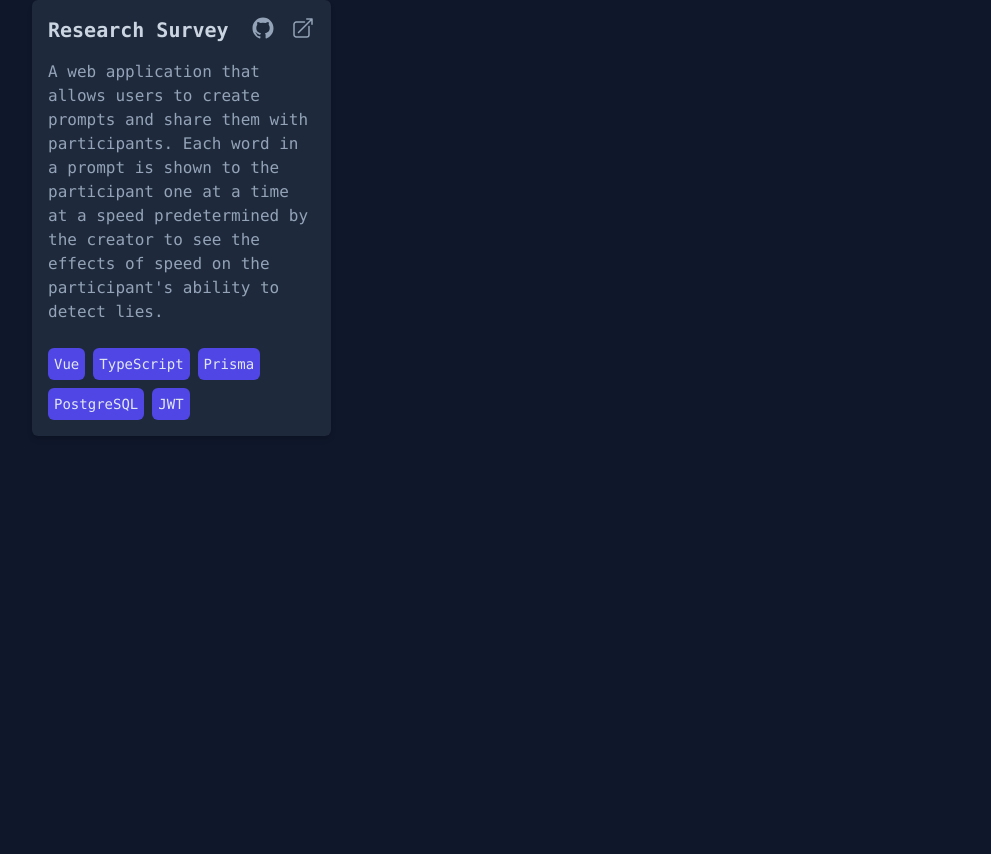
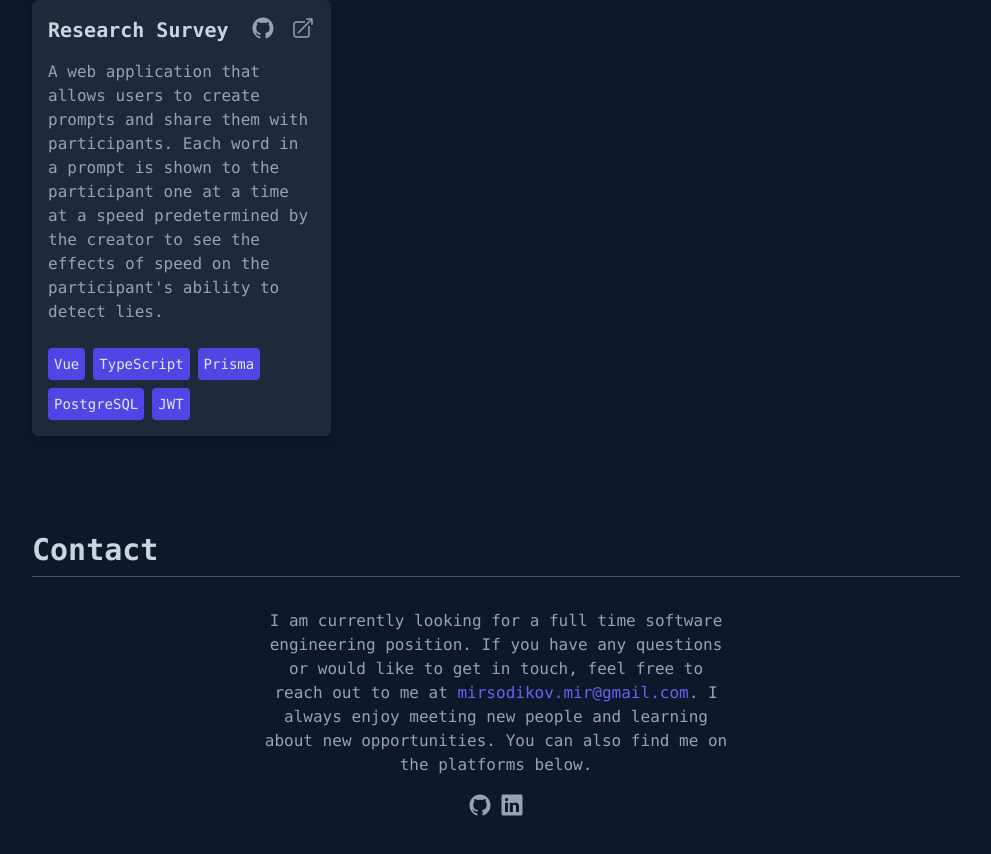
Before and after one commit to mir-mirsodikov/www.mmir.dev, a Next.js app: page / in a window 1280 px wide. Shown: the part 2831-3685 px from the top of the page, without its empty margins (144-1135 px from the left). Before the commit the page ends 3379 px from the top, so only its background shows below. Built offline with nearby package versions, Linux system fonts and the light colour scheme.

Commit message:
Added contact section

```diff
--- a/app/page.tsx
+++ b/app/page.tsx
@@ -1,6 +1,7 @@
 import { About } from '../components/About';
 import { Projects } from '../components/Projects';
 import { WorkExperience } from '../components/Work';
+import { Contact } from '../components/Contact';
 
 export default function Home() {
   return (
@@ -29,6 +30,7 @@ export default function Home() {
       <About />
       <WorkExperience />
       <Projects />
+      <Contact />
     </main>
   );
 }
--- /dev/null
+++ b/components/Contact.tsx
@@ -0,0 +1,20 @@
+import { GitHubIcon, LinkedInIcon } from './Icons';
+import { Section } from './Section';
+
+export function Contact() {
+  return (
+    <Section id="contact" title="Contact">
+      <p className="text-slate-400 lg:w-1/2 lg:mx-auto mt-8 lg:text-center">
+        I am currently looking for a full time software engineering position. If
+        you have any questions or would like to get in touch, feel free to reach
+        out to me at {' '}
+        <a href="mailto:mirsodikov.mir@gmail.com" className='text-indigo-500 hover:underline underline-offset-2 decoration-2'>mirsodikov.mir@gmail.com</a>.
+        I always enjoy meeting new people and learning about new opportunities. You can also find me on the platforms below.
+      </p>
+      <div className='flex flex-row justify-center space-x-2 mt-4'>
+        <GitHubIcon link='https://github.com/mir-mirsodikov'/>
+        <LinkedInIcon link='https://www.linkedin.com/in/mirmukhammad-mirsodikov-3a104b1b1/'/>
+      </div>
+    </Section>
+  );
+}
--- a/components/Icons.tsx
+++ b/components/Icons.tsx
@@ -45,7 +45,7 @@ export function LaunchIcon({ link }: IconProps) {
 
 export function GitHubIcon({ link }: IconProps) {
   return (
-    <a href={link} target='_blank' rel="noreferrer">
+    <a href={link} target="_blank" rel="noreferrer">
       <svg
         xmlns="http://www.w3.org/2000/svg"
         className="w-6 h-6 hover:fill-indigo-500 fill-slate-400"
@@ -57,3 +57,18 @@ export function GitHubIcon({ link }: IconProps) {
     </a>
   );
 }
+
+export function LinkedInIcon({ link }: IconProps) {
+  return (
+    <a href={link} target="_blank" rel="noreferrer">
+      <svg
+        xmlns="http://www.w3.org/2000/svg"
+        className="w-6 h-6 hover:fill-indigo-500 fill-slate-400"
+        viewBox="0 0 512 512"
+      >
+        <title>Logo Linkedin</title>
+        <path d="M444.17 32H70.28C49.85 32 32 46.7 32 66.89v374.72C32 461.91 49.85 480 70.28 480h373.78c20.54 0 35.94-18.21 35.94-38.39V66.89C480.12 46.7 464.6 32 444.17 32zm-273.3 373.43h-64.18V205.88h64.18zM141 175.54h-.46c-20.54 0-33.84-15.29-33.84-34.43 0-19.49 13.65-34.42 34.65-34.42s33.85 14.82 34.31 34.42c-.01 19.14-13.31 34.43-34.66 34.43zm264.43 229.89h-64.18V296.32c0-26.14-9.34-44-32.56-44-17.74 0-28.24 12-32.91 23.69-1.75 4.2-2.22 9.92-2.22 15.76v113.66h-64.18V205.88h64.18v27.77c9.34-13.3 23.93-32.44 57.88-32.44 42.13 0 74 27.77 74 87.64z" />
+      </svg>
+    </a>
+  );
+}
--- a/components/SkillCard.tsx
+++ b/components/SkillCard.tsx
@@ -5,7 +5,7 @@ interface SkillCardProps {
 export function SkillCard({ title }: SkillCardProps) {
   return (
     <span
-      className="text-slate-200 text-sm mt-2 inline-block mr-2 last:mr-0 bg-indigo-600 p-1.5 rounded-md"
+      className="text-slate-200 text-sm mt-2 inline-block mr-2 last:mr-0 bg-indigo-600 p-1.5 rounded"
     >
       {title}
     </span>
```
